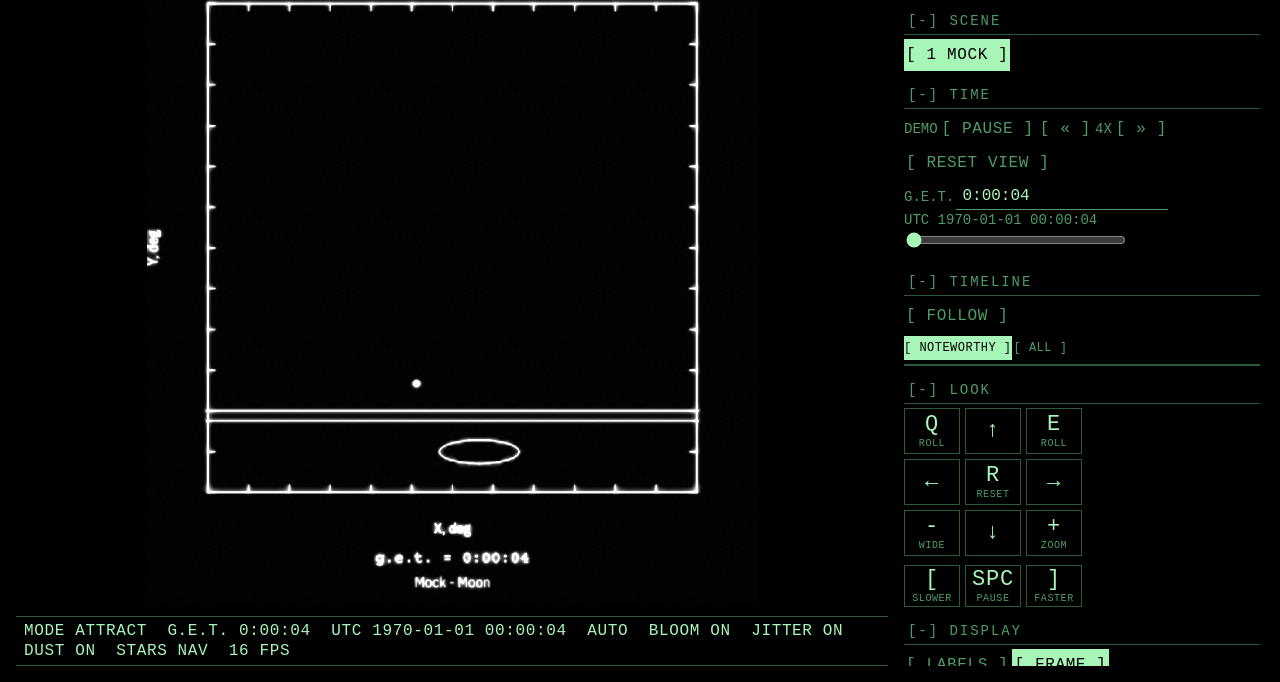
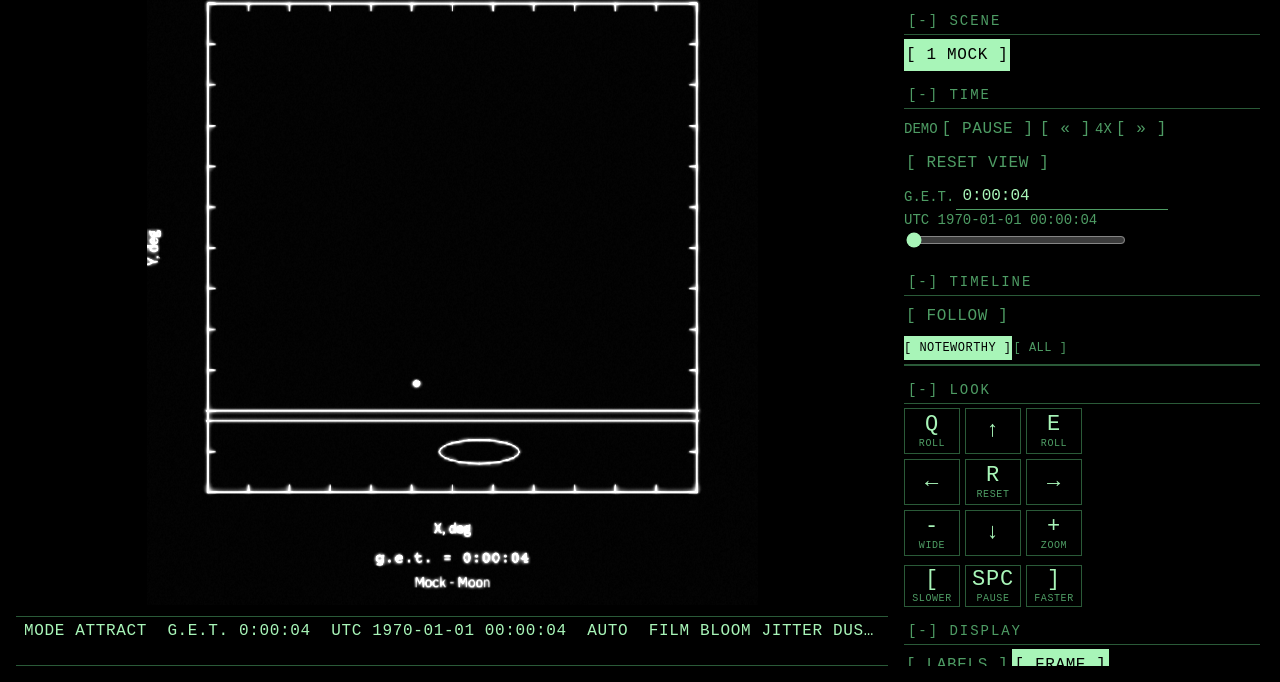
Before and after one commit to aaronsb/view1108, a plain HTML site: page web/page.template.html in a window 1280 px wide. Shown: the part 118-800 px from the top of the page. Drawn offline with nearby package versions, Linux system fonts and the light colour scheme; no server answers; animation ran at ten frames a second.

Commit message:
fix(page): phone Mission clock first, one-line status, opaque overlays (#37)
On a phone (600 px or less) Simulate's Mission clock now comes before
the Look pad, so Live and the jumps are on the first screen at
412x915. The status line was growing a line in Beam, for Apollo 8 and
at 16 FPS: it now lists only the film effects that are on, gives
Beam's trace rate by its short name (the Beam group shows the long
one), and is cut with an ellipsis at its end, one line on a wide
screen and three on a narrow one, the mission, mode, times and rate
first. The listing and library overlays are opaque, so the tab bar no
longer shows through their headers.

```diff
--- a/web/src/loop.js
+++ b/web/src/loop.js
@@ -24,9 +24,15 @@ function step(now) {
 }
 let lastStatus = "", flashMsg = "", flashUntil = 0;
 const flash = m => { flashMsg = m; flashUntil = performance.now() + 1800; };
+// The status line: the mission, mode, time and rate first, then the display (the film's effects that are on, or the
+// scope's refresh; the film rate; the star catalog), which the line's CSS cuts with an ellipsis where it runs out of
+// room (#37: one line on a wide screen, at most three on a narrow one). Beam's trace rate is its short name; the Beam
+// group shows the long one.
 function updateStatus() {
-  const rate = LS.mode === "beam" ? `${BEAM_SPEEDS[beamIdx].name} ${BEAM_SPEEDS[beamIdx].vps ? BEAM_SPEEDS[beamIdx].vps + " VEC/S" : "1/15 S FRAME"}` : LS.mode === "live" ? LIVE_RATES[liveIdx] + "X" : LS.mode === "free" ? (LS.playing ? SPEEDS[speedIdx] + "X" : "HOLD") : "AUTO";
-  const t = (performance.now() < flashUntil ? flashMsg + "  " : "") + `${LS.epoch ? (LS.mission || "OTHER MISSION") + "  " : ""}MODE ${LS.mode}  G.E.T. ${getStr(LS.get)}  UTC ${utcStr(LS.get)}  ${LS.mode === "beam" ? "FRAME " + beamFrameNo + "  " : ""}${rate}  ${isFilm() ? `BLOOM ${effBloom() ? "ON" : "OFF"}  JITTER ${effJit() ? "ON" : "OFF"}  DUST ${effDust() ? "ON" : "OFF"}` : `SCOPE ${scopeHz() === "16" ? "16 HZ" : "STEADY"}`}  STARS ${effCatalog().toUpperCase()}${effFps() ? "  16 FPS" : ""}`;
+  const bs = BEAM_SPEEDS[beamIdx];
+  const rate = LS.mode === "beam" ? `${bs.short} ${bs.vps ? bs.vps + " VEC/S" : "1/15 S FRAME"}` : LS.mode === "live" ? LIVE_RATES[liveIdx] + "X" : LS.mode === "free" ? (LS.playing ? SPEEDS[speedIdx] + "X" : "HOLD") : "AUTO";
+  const disp = isFilm() ? ["FILM", effBloom() && "BLOOM", effJit() && "JITTER", effDust() && "DUST"].filter(Boolean).join(" ") : `SCOPE ${scopeHz() === "16" ? "16 HZ" : "STEADY"}`;
+  const t = (performance.now() < flashUntil ? flashMsg + "  " : "") + `${LS.epoch ? (LS.mission || "OTHER MISSION") + "  " : ""}MODE ${LS.mode}  G.E.T. ${getStr(LS.get)}  UTC ${utcStr(LS.get)}  ${LS.mode === "beam" ? "FRAME " + beamFrameNo + "  " : ""}${rate}  ${disp}${effFps() ? " 16 FPS" : ""}  STARS ${effCatalog().toUpperCase()}`;
   if (t !== lastStatus) { lastStatus = t; document.getElementById("status").textContent = t; }
 }
 // Film rate: with the toggle on, the kernel is stepped and a frame presented only every 1/16 s and held in between
--- a/web/src/page.css
+++ b/web/src/page.css
@@ -35,7 +35,7 @@ body[data-tab=source] #wrap, body[data-tab=source] #status, body[data-tab=source
   body:not(.still) #ws { flex:1; min-width:0; display:flex; flex-direction:column; }
   body:not(.still) #wrap { flex:1; min-height:0; overflow:hidden; }
   body:not(.still) #srcws { flex:1; min-height:0; }
-  body:not(.still) #status { flex:none; height:calc(2.5em + 10px); line-height:1.25; overflow:hidden; }   /* a fixed height, so the plot keeps its size as the line changes */
+  body:not(.still) #status { flex:none; height:calc(2.5em + 10px); line-height:1.25; overflow:hidden; white-space:pre; text-overflow:ellipsis; max-width:100%; }   /* a fixed height, so the plot keeps its size as the line changes; one line, cut at its end (#37) */
   #dock { flex:none; width:clamp(360px, 22vw, 440px); overflow-y:auto; padding-right:4px; }
   #dock #ctl { flex-direction:column; flex-wrap:nowrap; align-items:stretch; margin-top:0; }
   #dock .shade { align-items:flex-start; }
@@ -67,10 +67,14 @@ button.shade-h:hover { color:var(--fg); border-bottom-color:var(--dim); }
 #pad button.held { color:#000; background:var(--fg); border-color:var(--fg); }
 #pad button.held small { color:#000; }
 #pad button:nth-child(n+10) { margin-top:4px; }
+/* Narrow screens: the status line at most three lines, cut at its end, so the plot sized under it (render.js) keeps
+   its size as the line changes (#37). */
+@media (max-width:999px) { #status { display:-webkit-box; -webkit-box-orient:vertical; -webkit-line-clamp:3; line-clamp:3; overflow:hidden; line-height:1.25; padding-bottom:0; } }   /* no bottom padding: the cut line would show in it */
 @media (max-width:600px) {
   #ctl { gap:6px; }
   .shade { flex-basis:100%; }
   .shade[data-shade=look] { order:-1; }   /* the pad first, just under the picture */
+  .shade[data-shade=live] { order:-2; }   /* Simulate: the Mission clock (Live, the jumps) above it, on the first screen (#37) */
   #tabs button { font-size:14px; }
   #pad { grid-auto-rows:44px; gap:4px; }
 }
@@ -110,7 +114,7 @@ button.fprow::before, button.fprow::after { content:none; }
 #finfo a { color:var(--fg); }
 #falign input { width:5.5em; background:#000; color:var(--fg); border:0; border-bottom:1px solid var(--dim); padding:2px 4px; font:14px var(--term); }
 #hint { margin:12px auto 0; max-width:720px; font-size:14px; color:var(--dim); text-align:center; line-height:1.4; }
-#list { position:fixed; inset:0; background:rgba(0,0,0,.97); display:none; flex-direction:column; padding:12px 16px; z-index:10; }
+#list { position:fixed; inset:0; background:#000; display:none; flex-direction:column; padding:12px 16px; z-index:10; }
 #list.open { display:flex; }
 /* Listing overlay, LIGHT mode: a line-printer listing on greenbar continuous-feed paper.
    3270 font stands in for the UNIVAC 0758 printer's type (no recreation found); FIELDATA upper-case set per fourmilab
@@ -133,7 +137,7 @@ button.fprow::before, button.fprow::after { content:none; }
 #list h2 { font:400 16px var(--term); letter-spacing:.08em; margin:0 0 8px; display:flex; justify-content:space-between; align-items:center; gap:8px; }
 #list pre { flex:1; overflow:auto; margin:0; font:14px/1.3 var(--term); color:var(--fg); border:1px solid var(--line); padding:8px; }
 /* The reference library (library.js): the list beside the browser's PDF viewer; on a narrow screen the list and links. */
-#libr { position:fixed; inset:0; background:rgba(0,0,0,.97); display:none; flex-direction:column; padding:12px 16px; z-index:10; }
+#libr { position:fixed; inset:0; background:#000; display:none; flex-direction:column; padding:12px 16px; z-index:10; }
 #libr.open { display:flex; }
 #libr h2 { font:400 16px var(--term); letter-spacing:.08em; margin:0 0 8px; display:flex; justify-content:space-between; align-items:center; gap:8px; flex-wrap:wrap; }
 #libr .btns { display:flex; gap:4px; flex:none; align-items:center; }
```
